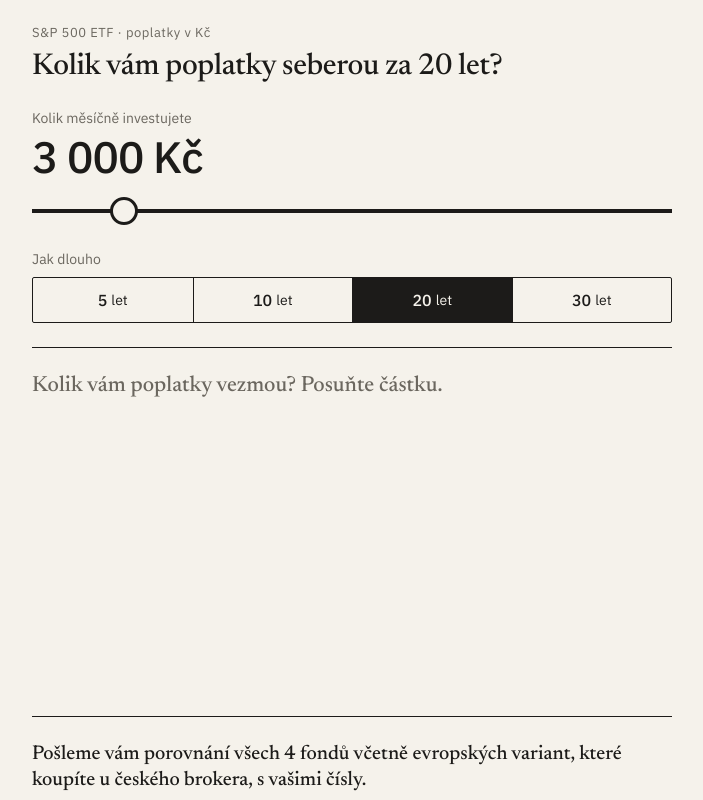
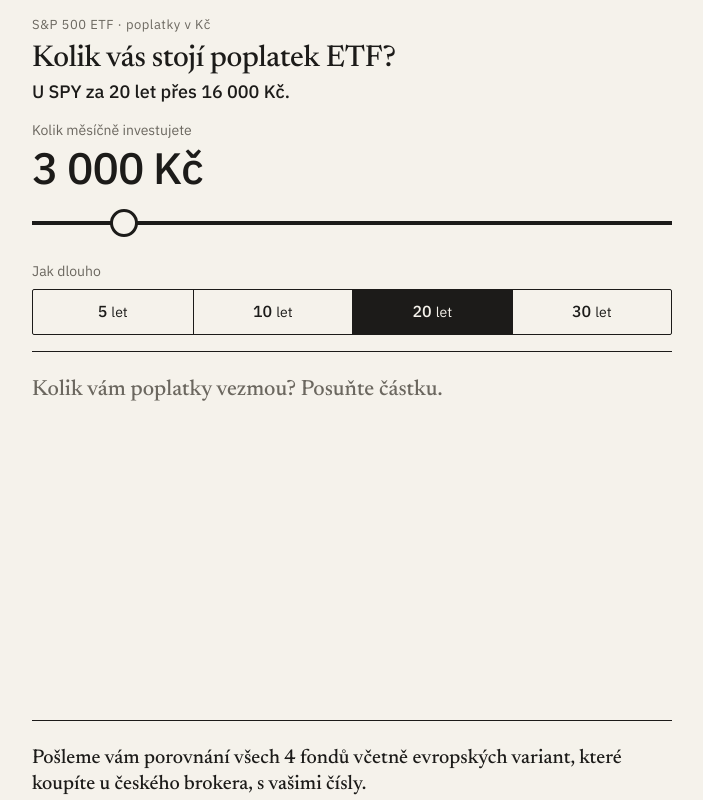
Before and after one commit to kubandam/etf-landing, a Nuxt app: page / in a window 1280 px wide. Shown: the top 800 px of the page, without its empty margins (288-991 px from the left). Built offline with nearby package versions, Linux system fonts and the light colour scheme.

Commit message:
feat: headline per ad version (?v=a / ?v=b)
Co-Authored-By: Claude Opus 5.5 <noreply@anthropic.com>

```diff
--- a/app/assets/css/main.css
+++ b/app/assets/css/main.css
@@ -83,7 +83,7 @@ input {
 .page {
   max-width: 42rem;
   margin: 0 auto;
-  padding: var(--space-5) var(--space-4) var(--space-7);
+  padding: var(--space-4) var(--space-4) var(--space-7);
 }
 
 .num {
--- a/app/components/CalcResult.vue
+++ b/app/components/CalcResult.vue
@@ -52,7 +52,7 @@ const tickersAt = (value: number) => shown.value.rows.filter(r => r.endValue ===
 <style scoped>
 .result {
   position: relative;
-  margin-top: var(--space-5);
+  margin-top: var(--space-4);
   border-top: 1px solid var(--ink);
   padding-top: var(--space-3);
 }
--- a/app/components/Calculator.vue
+++ b/app/components/Calculator.vue
@@ -46,7 +46,7 @@ const { monthly, years, onUserInput } = useCalculator()
 
 <style scoped>
 .calc {
-  margin-top: var(--space-5);
+  margin-top: var(--space-4);
 }
 
 .label {
--- a/app/pages/index.vue
+++ b/app/pages/index.vue
@@ -1,9 +1,12 @@
 <script setup lang="ts">
 import { cs } from '#shared/content/cs'
+import { headline } from '#shared/content/headline'
 
 const variant = useVariant()
 const track = useTrack()
 const { pageFunds } = useEtfs()
+// Read during setup, so the server-rendered HTML already has the right headline (no flash).
+const h = headline(variant, pageFunds)
 onMounted(() => track('page_view', { variant }))
 </script>
 
@@ -11,7 +14,10 @@ onMounted(() => track('page_view', { variant }))
   <main class="page">
     <header>
       <p class="kicker">{{ cs.hero.kicker }}</p>
-      <h1 class="headline">{{ cs.hero.headline.a }}</h1>
+      <h1 class="headline">
+        {{ h.question }}
+        <span class="fact">{{ h.fact }}</span>
+      </h1>
     </header>
     <Calculator />
     <LeadForm placement="top" />
@@ -29,6 +35,16 @@ onMounted(() => track('page_view', { variant }))
   color: var(--muted);
 }
 
+.fact {
+  display: block;
+  margin-top: var(--space-1);
+  font-family: var(--font-sans);
+  font-size: 1.125rem;
+  font-weight: 500;
+  line-height: 1.3;
+  letter-spacing: 0;
+}
+
 .headline {
   margin-top: var(--space-2);
   font-family: var(--font-serif);
--- a/shared/content/cs.ts
+++ b/shared/content/cs.ts
@@ -7,7 +7,17 @@ export const cs = {
   },
   hero: {
     kicker: 'S&P 500 ETF · poplatky v Kč',
-    headline: { a: 'Kolik vám poplatky seberou za 20 let?' },
+    // Each headline = question + one short fact line. Must match the ad the visitor came from (README §4).
+    headline: {
+      a: {
+        question: 'Kolik vás stojí poplatek ETF?',
+        fact: (ticker: string, years: number, amount: string) => `U ${ticker} za ${years} let přes ${amount}.`,
+      },
+      b: {
+        question: 'Který S&P 500 ETF si vybrat?',
+        fact: () => 'Stejný index, jiné poplatky.',
+      },
+    },
   },
   calc: {
     monthlyLabel: 'Kolik měsíčně investujete',
--- /dev/null
+++ b/shared/content/headline.ts
@@ -0,0 +1,25 @@
+import type { Etf } from '../types/etf'
+import type { Variant } from '../utils/variant'
+import { MONTHLY, YEARS_INITIAL, compareFunds, formatCzk } from '../utils/feeCalc'
+import { cs } from './cs'
+
+export interface Headline {
+  question: string
+  fact: string
+}
+
+/**
+ * First-screen headline for the ad version.
+ * A quotes what the most expensive page fund costs in fees at the calculator defaults
+ * (3 000 Kč / 20 let), rounded down to whole thousands so "přes" stays true.
+ */
+export function headline(variant: Variant, pageFunds: Etf[]): Headline {
+  if (variant === 'b') return { question: cs.hero.headline.b.question, fact: cs.hero.headline.b.fact() }
+
+  const priciest = compareFunds(MONTHLY.initial, YEARS_INITIAL, pageFunds).rows.at(-1)!
+  const floored = Math.floor(priciest.feesPaid / 1000) * 1000
+  return {
+    question: cs.hero.headline.a.question,
+    fact: cs.hero.headline.a.fact(priciest.ticker, YEARS_INITIAL, formatCzk(floored)),
+  }
+}
```
Also changed, not shown: 2 other files (tests, documents, lock files or other folders).
